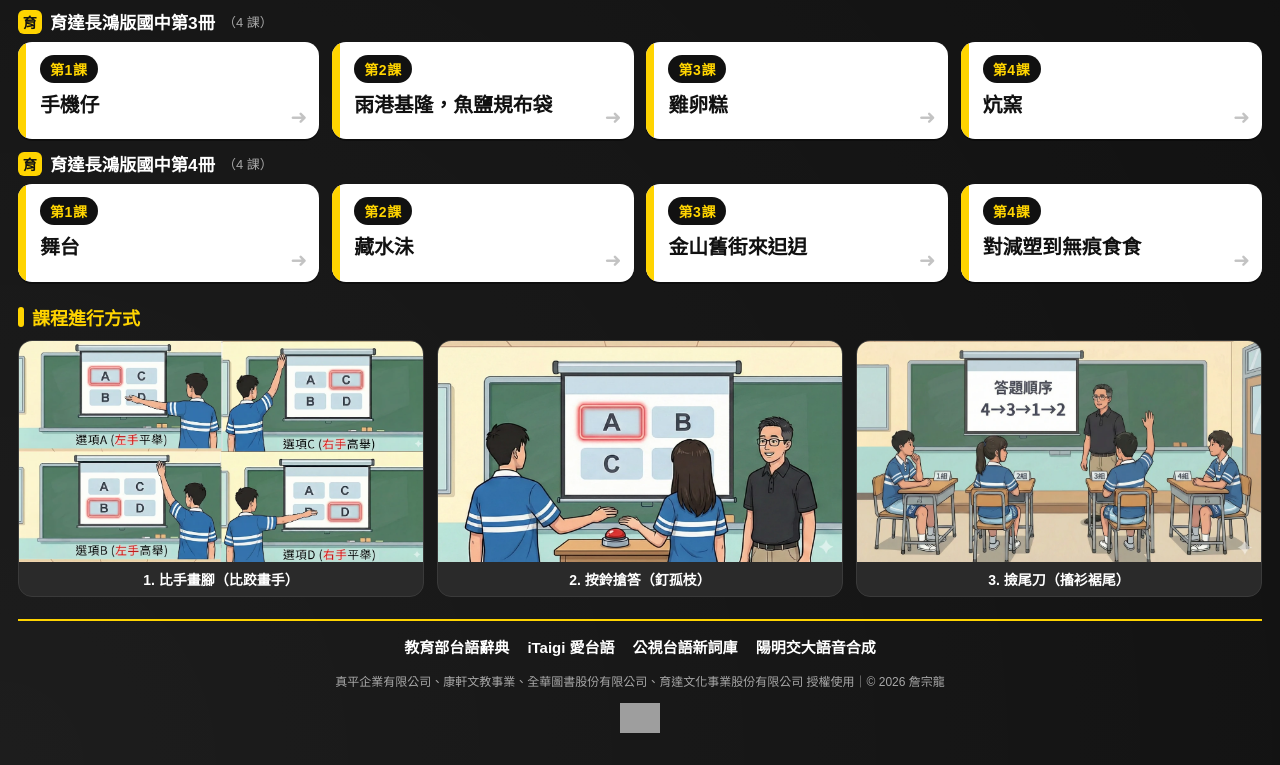
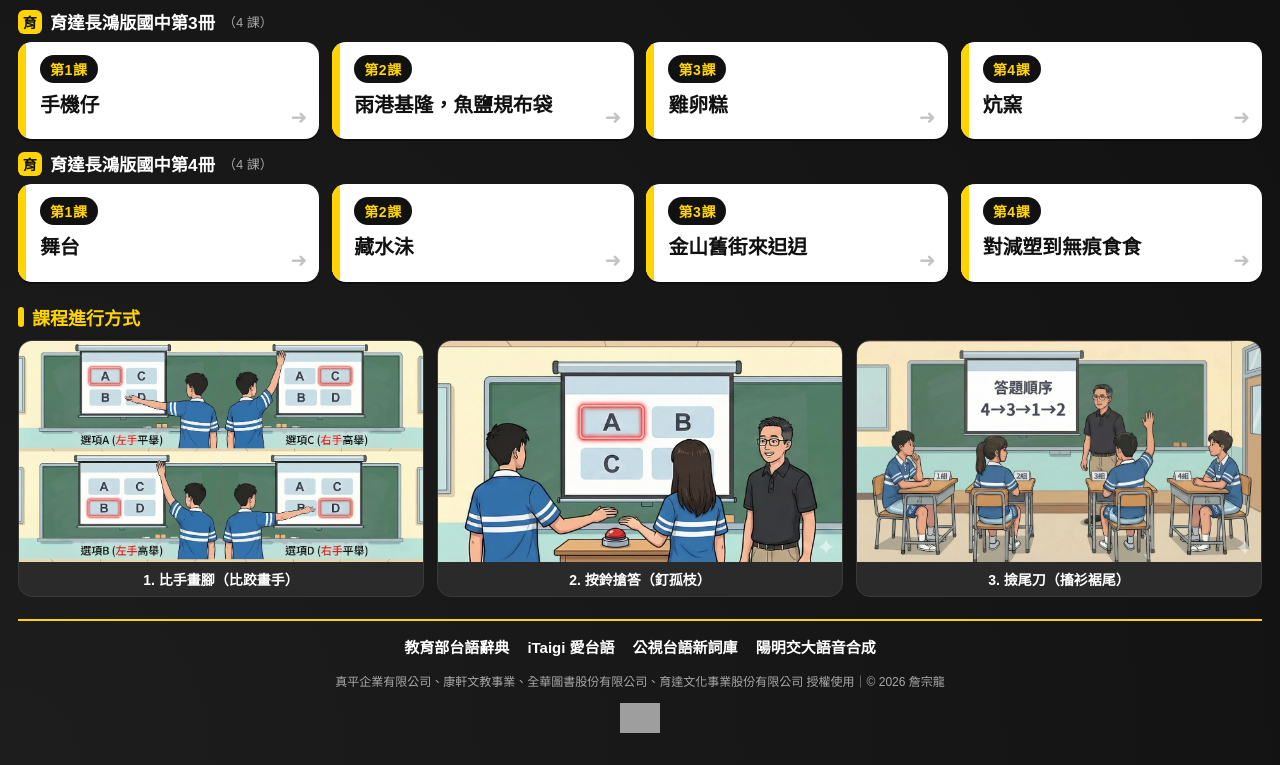
Before and after one commit to cyril-Mingdao/taigi-class-games, a plain HTML site: page menu/index.html in a window 1280 px wide. Shown: the part 3031-3796 px from the top of the page. Drawn offline with Linux system fonts and the light colour scheme; grey boxes are pictures that could not be loaded.

Commit message:
v82 比手畫腳圖左右對稱：右欄 C、D 由左欄鏡像，人物身高與投影幕位置一致（raise-hand-v3.webp）
Co-Authored-By: Claude Opus 5.5 <noreply@anthropic.com>

```diff
--- a/menu/index.html
+++ b/menu/index.html
@@ -143,7 +143,7 @@ footer{margin-top:22px;padding:14px 12px 4px;border-top:2px solid var(--yellow);
   <section class="howto" id="howto" aria-label="課程進行方式">
     <h2>課程進行方式</h2>
     <div class="shots">
-      <figure><img src="img/raise-hand-v2.webp" alt="比手畫腳（比跤畫手）：選項左欄A、B，右欄C、D；左手平舉A、左手高舉B、右手高舉C、右手平舉D" loading="lazy" width="1280" height="691"><figcaption>1. 比手畫腳（比跤畫手）</figcaption></figure>
+      <figure><img src="img/raise-hand-v3.webp" alt="比手畫腳（比跤畫手）：選項左欄A、B，右欄C、D；左手平舉A、左手高舉B、右手高舉C、右手平舉D" loading="lazy" width="1280" height="691"><figcaption>1. 比手畫腳（比跤畫手）</figcaption></figure>
       <figure><img src="img/buzzer.webp" alt="按鈴搶答（釘孤枝）：兩人搶按搶答鈴" loading="lazy" width="1280" height="707"><figcaption>2. 按鈴搶答（釘孤枝）</figcaption></figure>
       <figure><img src="img/answer-order.webp" alt="撿尾刀（搐衫裾尾）：各組依答題順序輪流作答" loading="lazy" width="1280" height="715"><figcaption>3. 撿尾刀（搐衫裾尾）</figcaption></figure>
     </div>
```
Also changed, not shown: menu/img/raise-hand-v3.webp (added).
